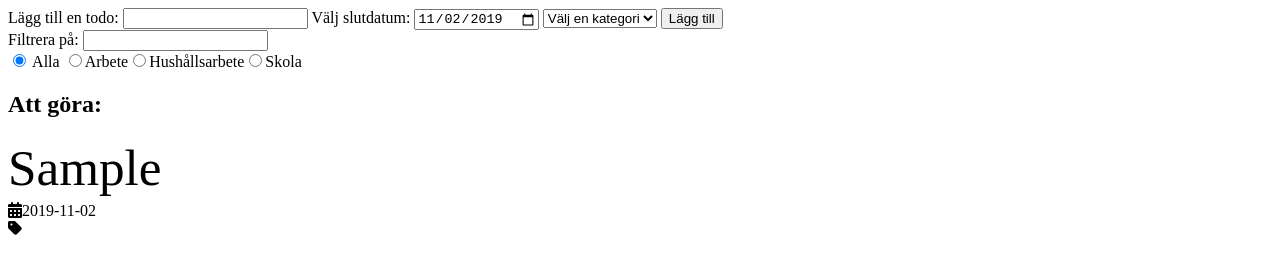
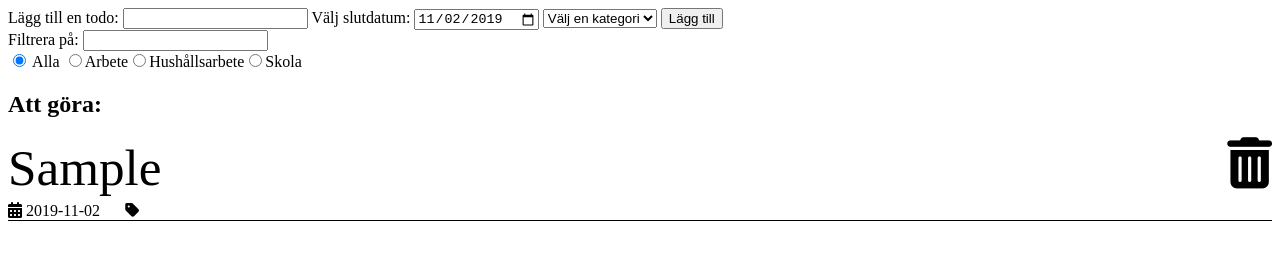
Before and after one commit to msoderblom/todolist, a plain HTML site: page index.html in a window 1280 px wide. Both pictures are taken after typing "Sample" into the empty fields and a click on the button "Lägg till". Drawn offline with Linux system fonts and the light colour scheme.

Commit message:
Added delete-functionality on listitems

```diff
--- a/main.js
+++ b/main.js
@@ -38,15 +38,23 @@ function addListitem() {
 
 }
 function deleteListitem(event) {
-    const listitems = document.querySelectorAll('#todo_list li')
-    console.log(listitems);
+    deleteBtnNum = event.currentTarget.dataset.listitem
+    const listitems = document.querySelectorAll('.item_content')
+    let targetItem = ''
 
-    /*
-    toDoList = toDoList.filter(function (item) {
-        return item !== event.dataset.listitem
+    for (let i = 0; i < listitems.length; i++) {
+
+        if (listitems[i].dataset.listitem === deleteBtnNum) {
+            targetItem = listitems[i].textContent
+        }
+    }
+
+    const deleteIndex = toDoList.findIndex(function (item) {
+        return item.content === targetItem
     })
-    */
 
+    toDoList.splice(deleteIndex, 1)
+    drawList(toDoList)
 }
 
 function textFilter(search, list) {
@@ -62,14 +70,25 @@ function drawList(list) {
     let i = 0
 
     list.forEach(item => {
+        toDoList[i].idNum = i
+
         // Skapar div för varje todo
         const listitem = document.createElement('div')
         listitem.dataset.listitem = i
+        listitem.classList.add('listitem')
 
-        // Skapar p för texten
+        // Skapar p för texten och radera-knapp
         const itemContent = document.createElement('p')
         itemContent.classList.add('item_content')
+        itemContent.dataset.listitem = i
         itemContent.textContent = item.content
+
+        const deleteBtn = document.createElement('i')
+        deleteBtn.dataset.listitem = i
+        deleteBtn.classList.add('fas', 'fa-trash-alt', 'delete_btn')
+        deleteBtn.addEventListener('click', deleteListitem)
+        itemContent.appendChild(deleteBtn)
+
         listitem.appendChild(itemContent)
 
         // Lägger till datum
@@ -91,14 +110,6 @@ function drawList(list) {
         listitem.appendChild(categoryP)
 
 
-        //listitem.textContent = item.content + item.deadline + item.category
-        //const deleteBtn = document.createElement('i')
-        //deleteBtn.dataset.listitem = i
-        //deleteBtn.classList.add(deleteIcon)
-        //deleteBtn.classList.add('delete_btn')
-        //deleteBtn.addEventListener('click', deleteListitem)
-
-        //listitem.appendChild(deleteBtn)
         toDoListElement.appendChild(listitem)
 
         i++
--- a/style.css
+++ b/style.css
@@ -1,10 +1,23 @@
+.listitem{
+    border-bottom: solid 0.5px black;
+}
 .item_content {
     font-size: 4vw;
     margin-bottom: 5px;
     margin-top: 0;
 }
 .category_tag {
-    margin: 0;
+    display: inline-block;
+    margin-top: 0;
+    margin-bottom: 0;
+    margin-left: 2%;
+
+}
+.category_tag i, time i {
+    padding-right: 4px;
+}
+.delete_btn {
+    float: right;
 }
 .delete_btn:hover {
     cursor: pointer;
```
